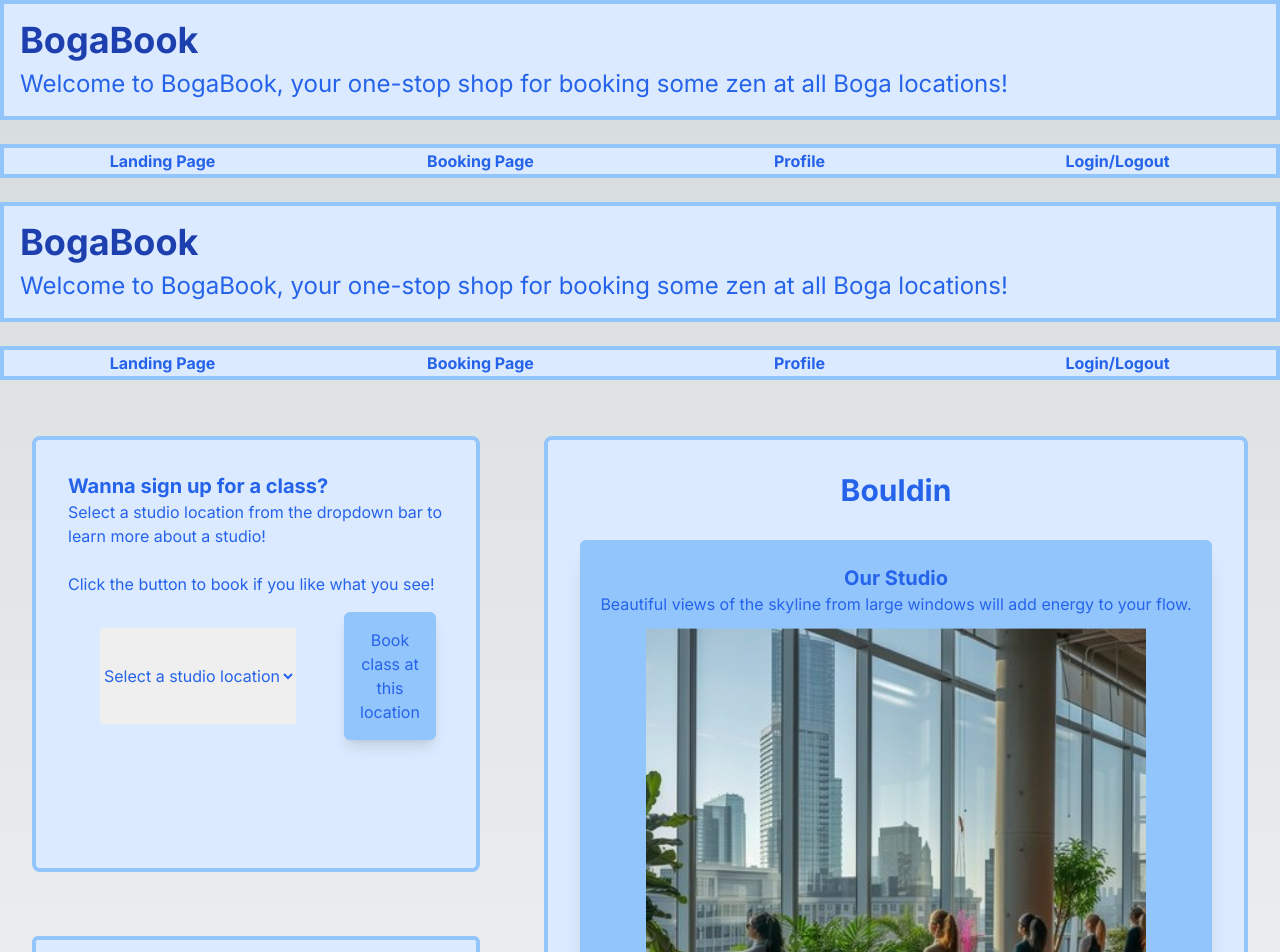
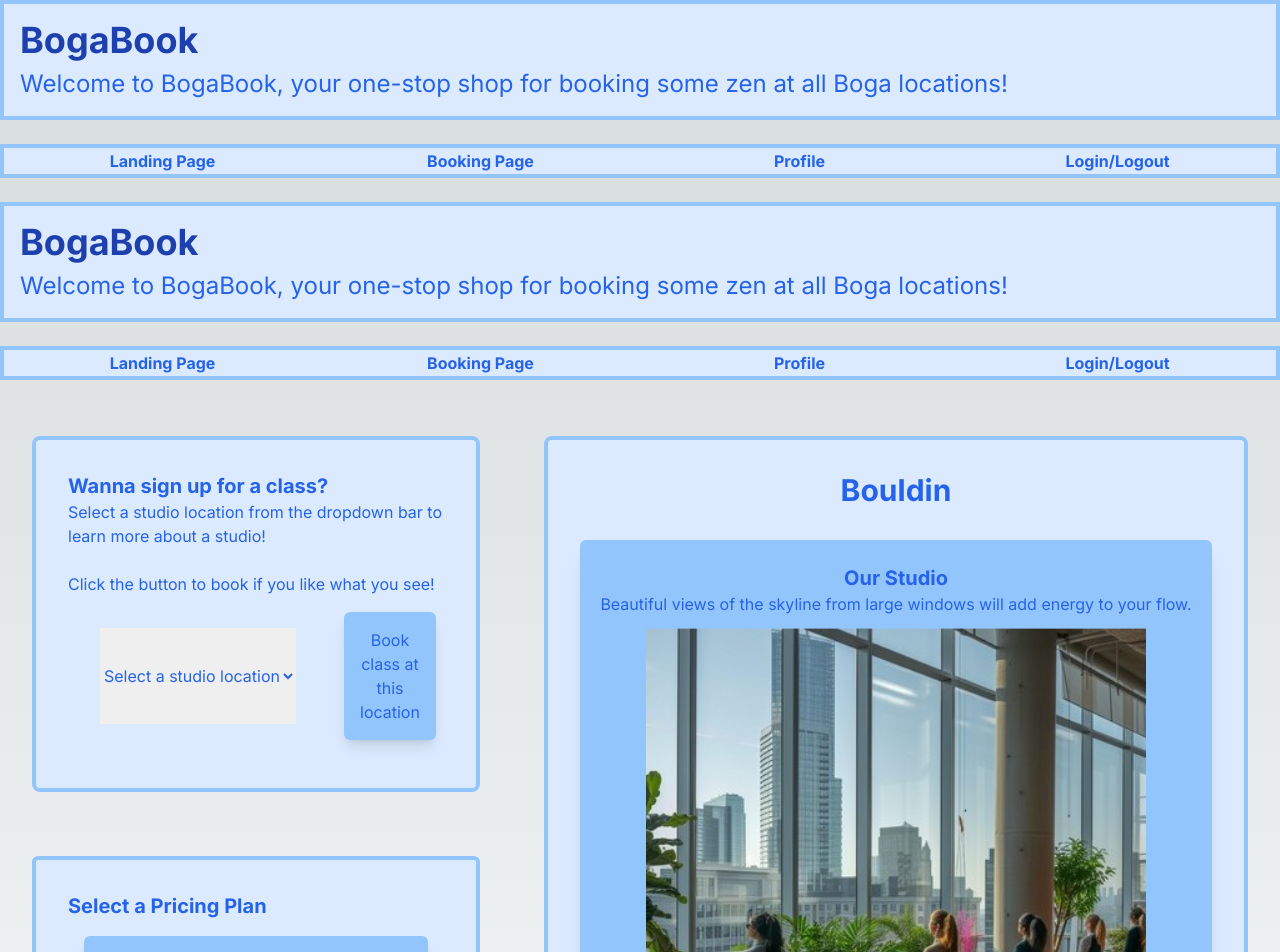
Before and after one commit to Robchike9290/YogaBookingPlatform, a Next.js app: page / in a window 1280 px wide. Shown: the top 952 px of the page. Built offline with nearby package versions, Linux system fonts and the light colour scheme; no server answers.

Commit message:
Add scroll on landing page

```diff
--- a/src/app/_components/AboutStudio.tsx
+++ b/src/app/_components/AboutStudio.tsx
@@ -50,7 +50,7 @@ const studioBios = [
 
 export default function AboutStudio(props: AboutStudioPropTypes) {
     return (
-        <div className="col-start-3 col-span-3 row-start-1 row-span-3 p-8 m-8 border-blue-300 border-4 bg-blue-100 rounded-lg text-center text-blue-600">
+        <div className="col-start-3 col-span-3 row-start-1 row-span-3 p-8 m-8 border-blue-300 border-4 bg-blue-100 rounded-lg text-center text-blue-600 max-h-screen overflow-auto">
             <h1 className="font-bold text-3xl mb-8">{props.studioName}</h1>
             <div>{studioBios.map((studioBio) => {
                 if (props.studioName === studioBio.name) {
```
